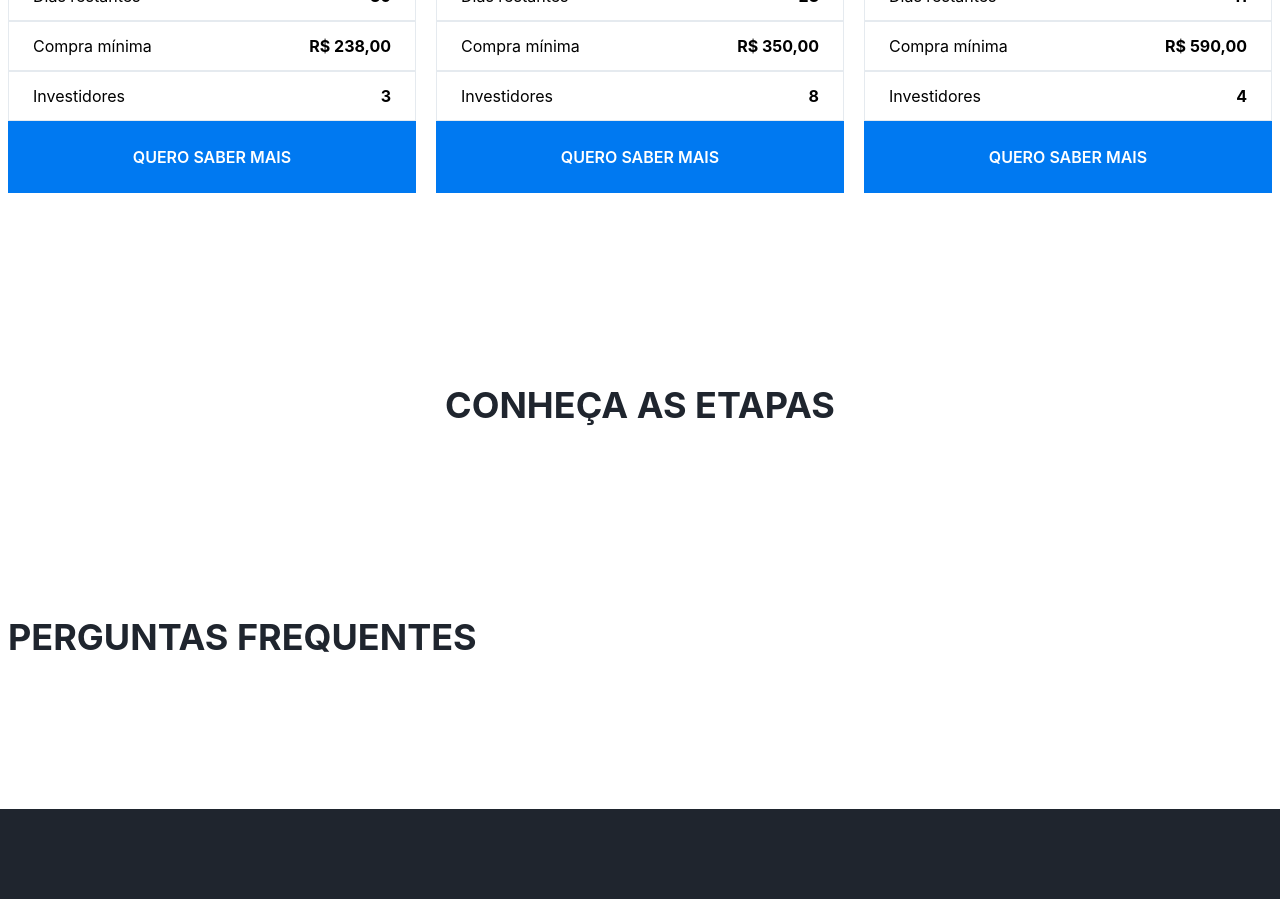
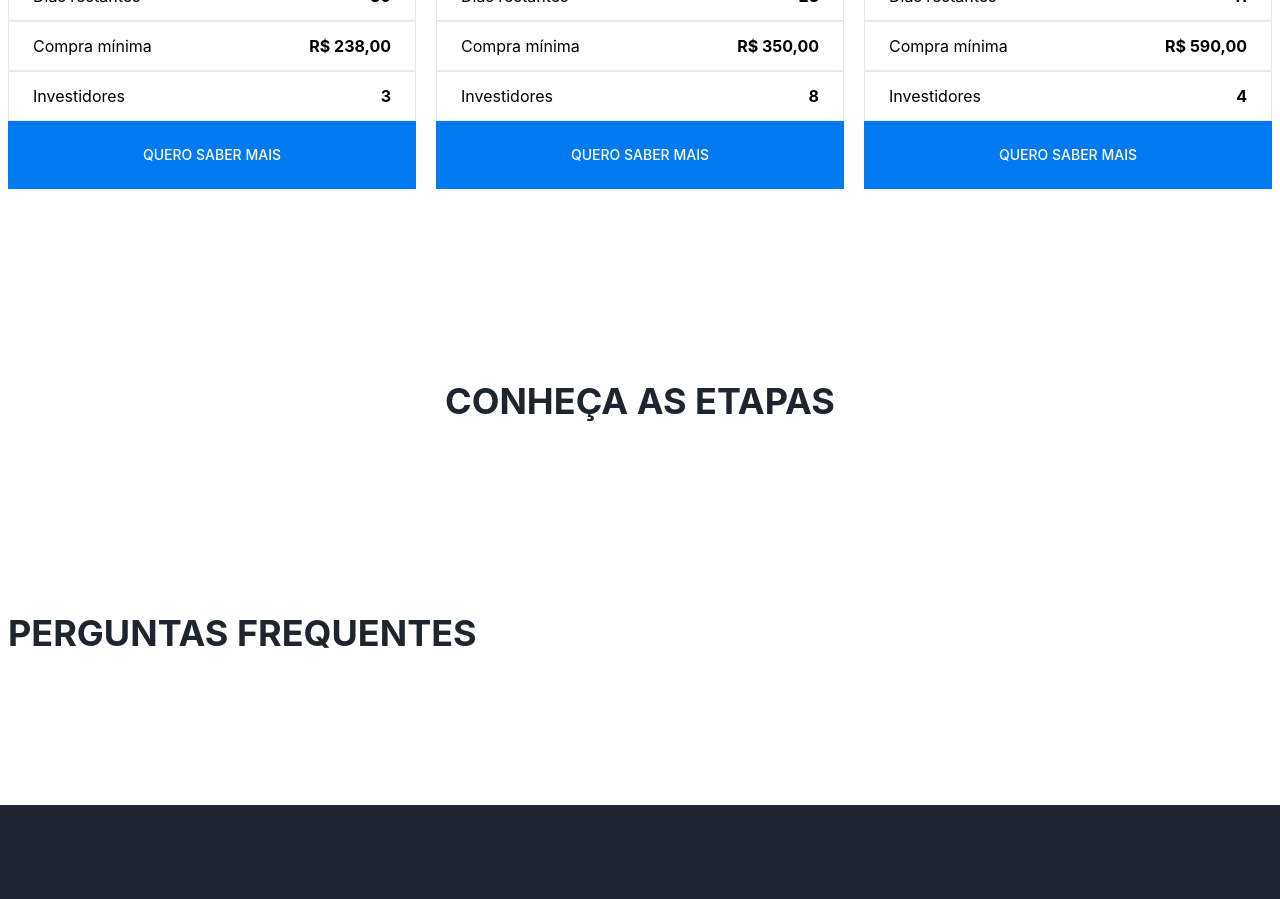
Before and after one commit to metzevandro/Plataforma-de-Tokens, a React (Vite) app: page / in a window 1280 px wide. Shown: the part 940-1839 px from the top of the page. Built offline with nearby package versions, Linux system fonts and the light colour scheme.

Commit message:
instalação do prettier e ajustamento do código

```diff
--- a/src/components/Home/Token.tsx
+++ b/src/components/Home/Token.tsx
@@ -44,7 +44,7 @@ export const Token: React.FC<TokenProps> = ({ title, description, image, state,
               <p className="font-bold">{investors}</p>
             </div>
           </div>
-          <button className="w-full bg-blue text-white uppercase font-semibold p-6">
+          <button className="w-full text-sm bg-blue text-white uppercase font-[540] p-6">
             Quero saber mais
           </button>
       </div>
```
